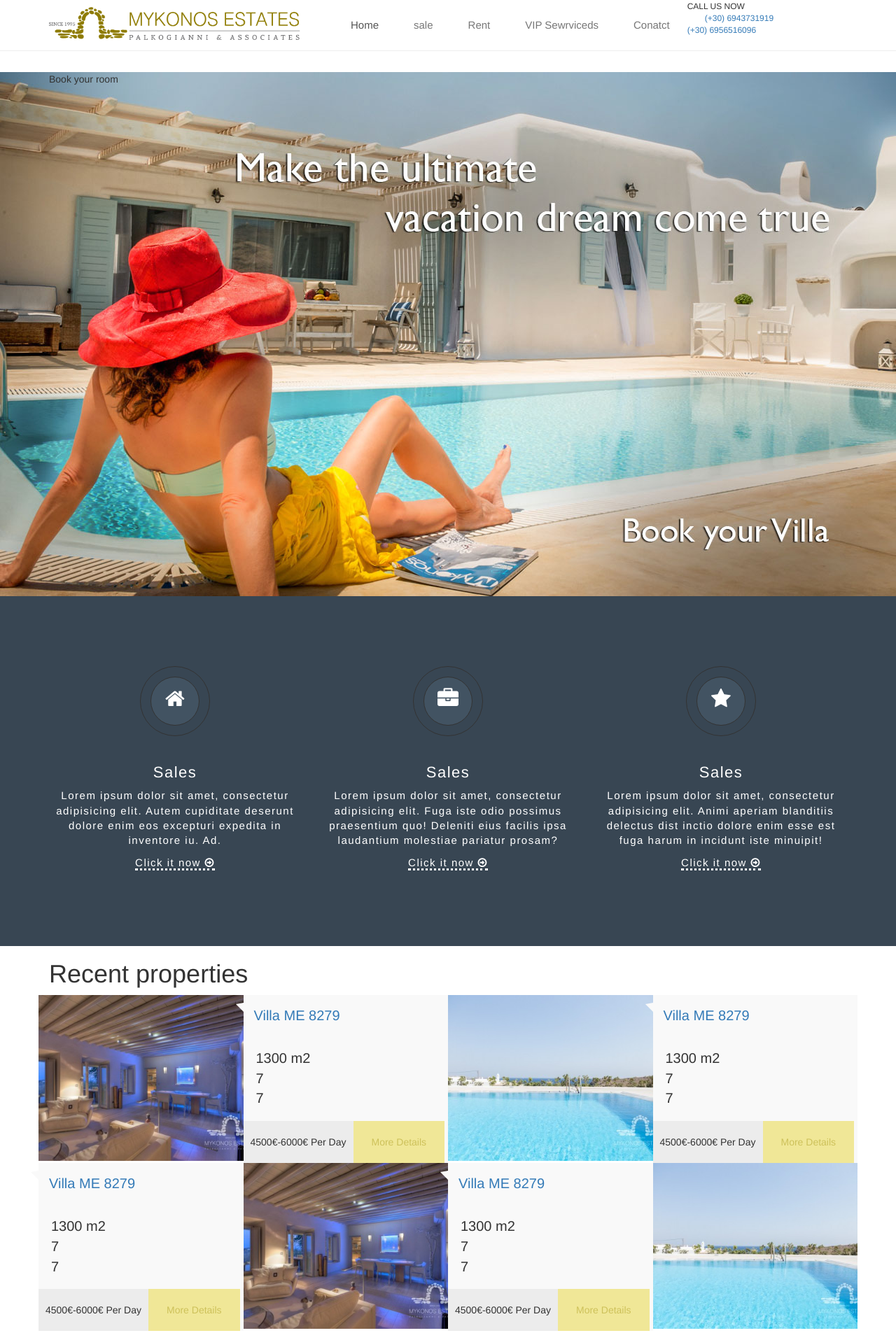
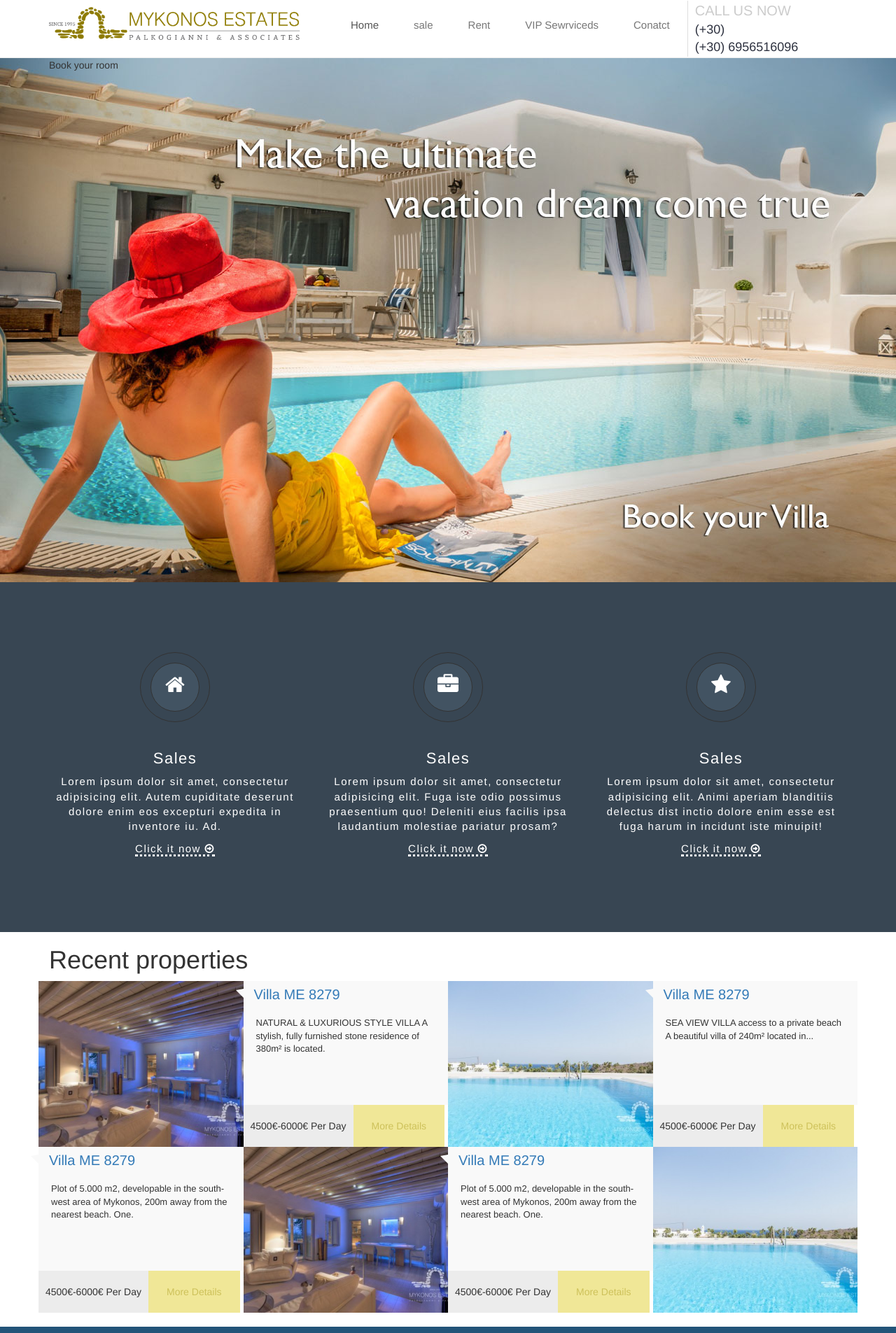
Before and after one commit to pr4t1ma/travel, a plain HTML site: page index.html in a window 1280 px wide. Shown: the top 1905 px of the page at 70% size. Drawn offline with Linux system fonts and the light colour scheme.

Commit message:
slightly change in submenu . and category-details.

```diff
--- a/css/style.scss
+++ b/css/style.scss
@@ -30,8 +30,8 @@ body{
   border-right: 8px solid transparent;
   border-bottom: 8px solid #184b72;
   position: absolute;
-  top: 55px;
-  left: 43px;
+  top: 65px;
+  left: 20px;
 }
 
 img{
@@ -82,13 +82,22 @@ ul{
       }
     }
 
-    .calling-desc{
-      font-size: 12px;
+    .calling-desc {
+      font-size: 20px;
+      color:#ccc;
+      border-left: 1px solid #ddd;
+      padding-left: 10px;
+      a{
+        padding:0;
+        text-decoration: none;
+        font-size: 18px;
+        color:#2d313f;
+      }
     }
 
     ul.dropdown-menu{
       position: absolute;
-      top: 63px;
+      top: 72px;
       /* bottom: 4px; */
       z-index: 3;
       border-top: 2px solid red;
@@ -142,7 +151,6 @@ ul{
   background: url(../images/banner-2.jpg);
   height: 749;
   background-size: cover;
-  margin-top: 30px;
 }
 
 .our-services{
@@ -216,20 +224,8 @@ i.fa.fa-home,i.fa.fa-briefcase, i.fa.fa-star {
   max-width: 100%;
 }
 
-.property-category {
-  font-size: 20px;
-}
 .price-wrapper {
   width: 100%;
-}
-.property-price {
-  float: left;
-  display: inline-block;
-  font-size: 14px;
-  background-color: #ececec;
-  padding: 20px 10px;
-
-
 }
 
 .property-price.large {
@@ -254,18 +250,36 @@ i.fa.fa-home,i.fa.fa-briefcase, i.fa.fa-star {
 
 .property-category {
   background-color: #f9f9f9;
+  font-size: 20px;
+  min-height: 177px;
+
+  .property-title{
+    padding: 5px 0 0 15px;
+  }
+
+  p{
+    font-size: 13px;
+  }
+
+  .property-detail {
+    padding: 18px;
+  }
 }
 
-.property-action a{
-  color: #cdc15a;
-}
+.property-summary{
+  min-height: 50px;
 
-.property-title{
-  padding: 15px;
-}
+  .property-price {
+    float: left;
+    display: inline-block;
+    font-size: 14px;
+    background-color: #ececec;
+    padding: 20px 10px;
+  }
 
-.property-detail {
-  padding: 18px;
+  .property-action a{
+    color: #cdc15a;
+  }
 }
 
 .g-search-content {
--- a/index.html
+++ b/index.html
@@ -49,11 +49,11 @@
                                 <li><a href="#">VIP Sewrviceds</a></li>
                                 <li><a href="#">Conatct</a></li>
 
-                                <li class="padding0">
+                                <li class=" calling padding0">
                                     <div class="calling-desc">
                                         CALL US NOW<br>
                                         <span><a href="tel:(+30) 6943731919&lt;br&gt; (+30) 6956516096 ">(+30)
-                                            6943731919<br> (+30) 6956516096 </a></span>
+                                            <br> (+30) 6956516096 </a></span>
                                     </div>
                                 </li>
                             </ul>
@@ -148,11 +148,12 @@
                             8279</a>
                     </div>
                     <div class="property-detail">
-                        <div class="size"><span>1300 m2</span></div>
-                        <div class="bathrooms"><span>7</span></div>
-                        <div class="bedrooms"><span>7</span></div>
+                        <p>NATURAL & LUXURIOUS STYLE VILLA A stylish, fully furnished stone residence of 380m² is
+                            located.</p>
                     </div>
 
+
+                </div>
                 <div class="property-summary clearfix">
                     <div class="property-info">
                         <div class="property-price">
@@ -160,7 +161,6 @@
                         </div>
                         <div class="property-action">
                             <a href="http://www.mykonosestates.com/properties/villa-3/">More Details</a>
-                            </div>
                         </div>
                     </div>
                 </div>
@@ -176,9 +176,9 @@
                             8279</a>
                     </div>
                     <div class="property-detail">
-                        <div class="size"><span>1300 m2</span></div>
-                        <div class="bathrooms"><span>7</span></div>
-                        <div class="bedrooms"><span>7</span></div>
+                        <p>SEA VIEW VILLA access to a private beach A beautiful villa of 240m² located in...</p>
+                    </div>
+
                 </div>
                 <div class="property-summary clearfix">
                     <div class="property-info">
@@ -187,7 +187,6 @@
                         </div>
                         <div class="property-action">
                             <a href="http://www.mykonosestates.com/properties/villa-3/">More Details</a>
-                            </div>
                         </div>
                     </div>
                 </div>
@@ -203,9 +202,9 @@
                             8279</a>
                     </div>
                     <div class="property-detail">
-                        <div class="size"><span>1300 m2</span></div>
-                        <div class="bathrooms"><span>7</span></div>
-                        <div class="bedrooms"><span>7</span></div>
+                       <p>Plot of 5.000 m2, developable in the south-west area of Mykonos, 200m away from the nearest beach. One.</p>
+                    </div>
+
                 </div>
                 <div class="property-summary clearfix">
                     <div class="property-info">
@@ -214,7 +213,6 @@
                         </div>
                         <div class="property-action">
                             <a href="http://www.mykonosestates.com/properties/villa-3/">More Details</a>
-                            </div>
                         </div>
                     </div>
                 </div>
@@ -231,11 +229,11 @@
                             8279</a>
                     </div>
                     <div class="property-detail">
-                        <div class="size"><span>1300 m2</span></div>
-                        <div class="bathrooms"><span>7</span></div>
-                        <div class="bedrooms"><span>7</span></div>
+                        <p>Plot of 5.000 m2, developable in the south-west area of Mykonos, 200m away from the nearest beach. One.</p>
                     </div>
 
+
+                </div>
                 <div class="property-summary clearfix">
                     <div class="property-info">
                         <div class="property-price">
@@ -243,7 +241,6 @@
                         </div>
                         <div class="property-action">
                             <a href="http://www.mykonosestates.com/properties/villa-3/">More Details</a>
-                            </div>
                         </div>
                     </div>
                 </div>
```
Also changed, not shown: css/style.css, 1 other file. Lines whose indentation alone changed are shown as unchanged.
